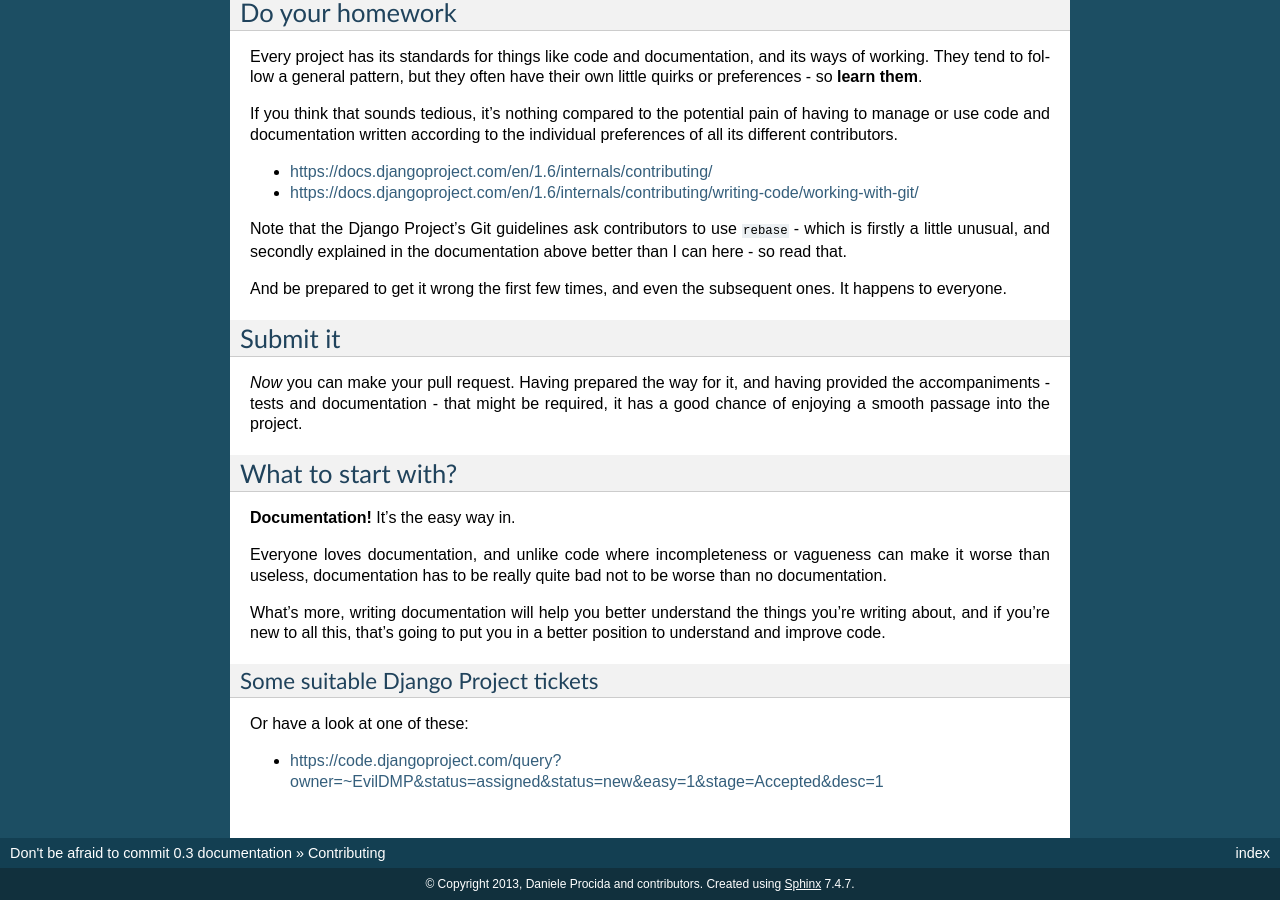
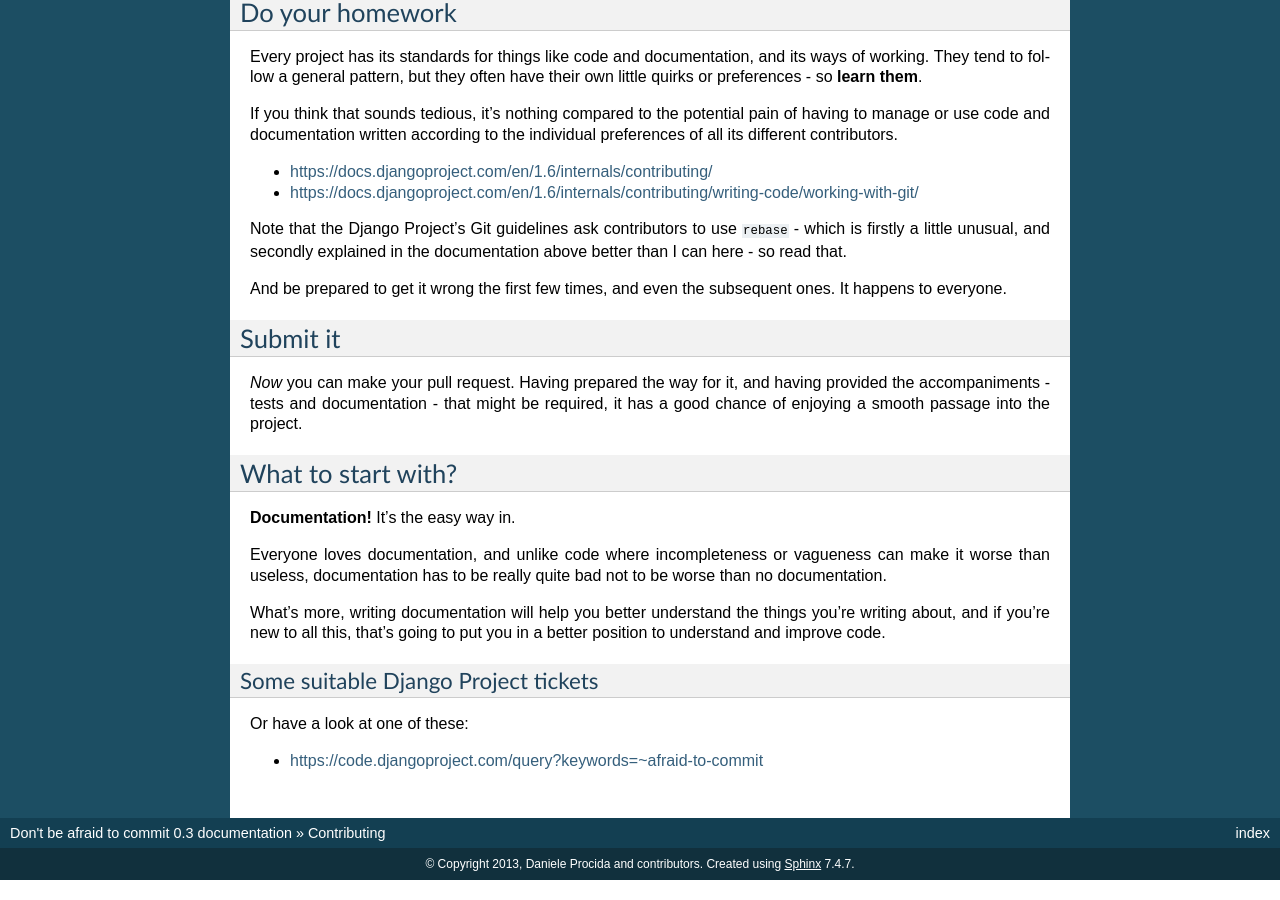
Before and after one commit to evildmp/afraid-to-commit, a Sphinx documentation site: the page built from docs/contributing.rst, in a window 1280 px wide and 900 px high, scrolled down 714 px. Built offline with Sphinx 7.4.7, drawn with Linux system fonts in a browser that asks for light colours; part of the change alters nothing that is shown.

Commit message:
list of tickets

```diff
--- a/docs/contributing.rst
+++ b/docs/contributing.rst
@@ -85,4 +85,4 @@ Some suitable Django Project tickets
 
 Or have a look at one of these:
 
-*	https://code.djangoproject.com/query?owner=~EvilDMP&status=assigned&status=new&easy=1&stage=Accepted&desc=1
+*	https://code.djangoproject.com/query?keywords=~afraid-to-commit
```
